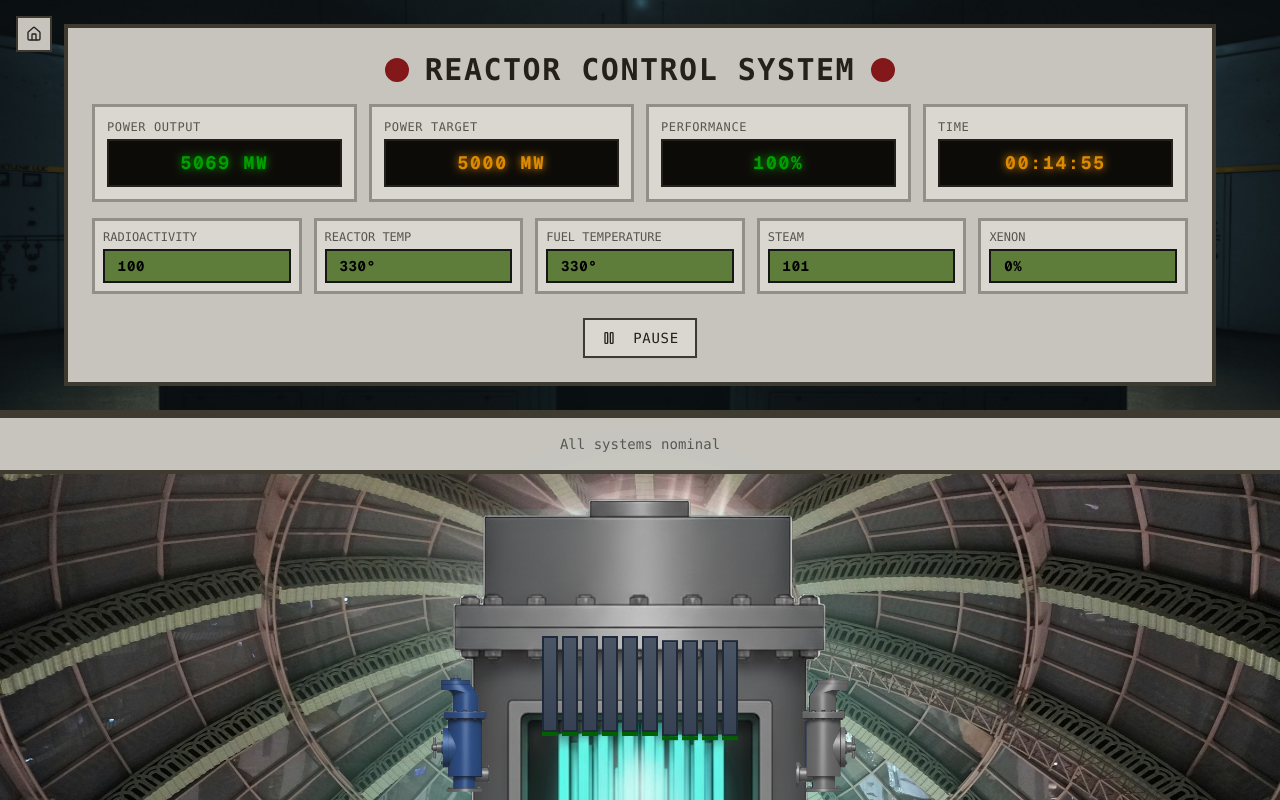
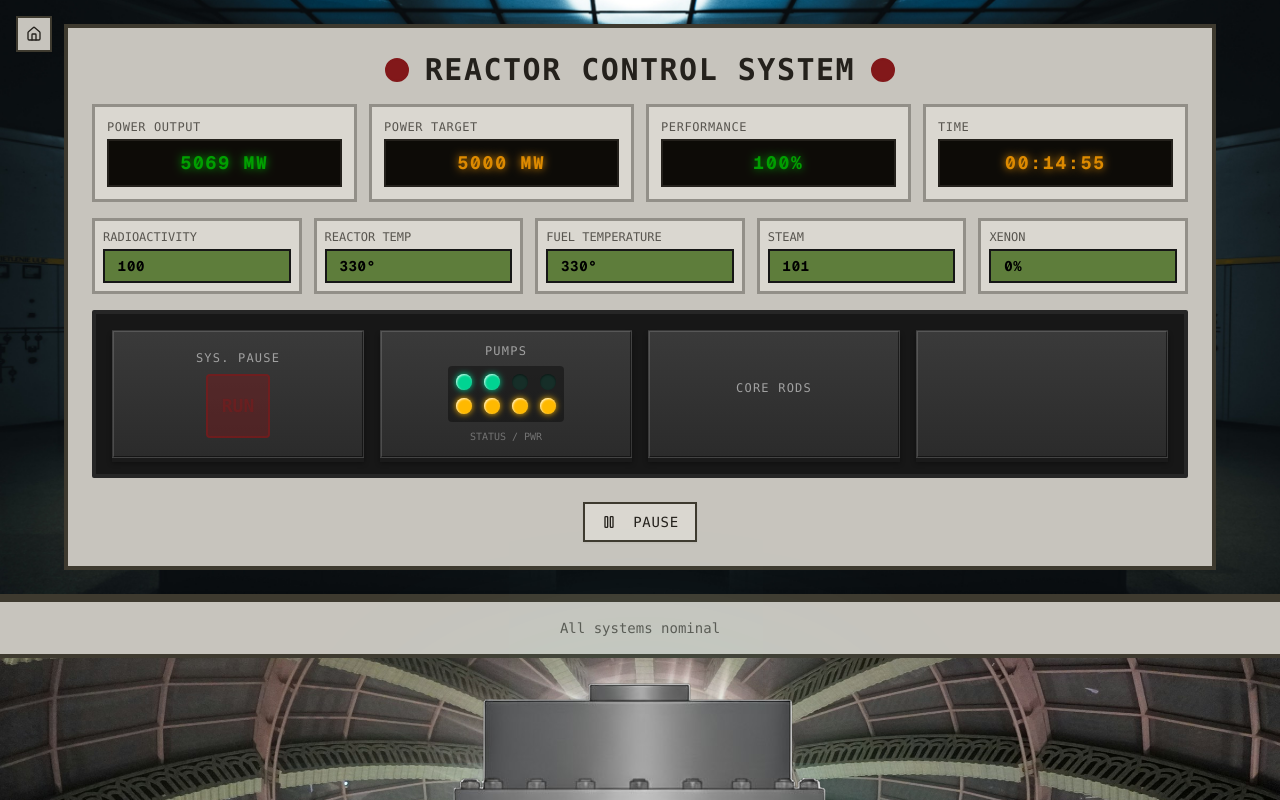
Before and after one commit to T-J-D-Cavey/RBMK_Nuclear_Reactor_Simulator, a Next.js app: page /game in a window 1280 px wide. Shown: the top 800 px of the page. Built offline with nearby package versions, Linux system fonts and the light colour scheme.

Commit message:
chore: sync main changes into Chernobyl_Game project
Update all files and assets from main branch.

#VERCEL_SKIP

Co-authored-by: Tim Cavey <112900862+T-J-D-Cavey@users.noreply.github.com>

```diff
--- a/app/globals.css
+++ b/app/globals.css
@@ -220,3 +220,46 @@
 .animate-border-flash {
   animation: border-flash 1s ease-in-out infinite;
 }
+
+
+
+
+  /* Buttons on the control panel */
+
+  /* 1980s Industrial Button - The "Unpressed" State */
+.btn-retro {
+  /* Slight gradient to look like plastic */
+  background: linear-gradient(to bottom, #3a3a3a, #2b2b2b);
+  /* The 3D Bevel effect */
+  box-shadow:
+    inset 1px 1px 0px rgba(255, 255, 255, 0.15), /* Top highlight */
+    inset -1px -1px 0px rgba(0, 0, 0, 0.5),      /* Bottom shadow */
+    0px 4px 0px #1a1a1a,                         /* Physical height (the side of the button) */
+    0px 5px 5px rgba(0, 0, 0, 0.4);              /* Drop shadow */
+  transition: all 0.1s ease;
+  position: relative;
+  top: 0;
+}
+
+/* The "Pressed" State */
+.btn-retro:active, .btn-retro.pressed {
+  box-shadow:
+    inset 2px 2px 5px rgba(0, 0, 0, 0.8), /* Deep inner shadow */
+    0px 0px 0px #1a1a1a;                  /* Remove height */
+  top: 4px; /* Physically move the button down */
+  background: #222;
+}
+
+/* LED / Incandescent Bulb Indicator */
+.retro-lamp {
+  border-radius: 50%;
+  box-shadow: inset 0 1px 2px rgba(0,0,0,0.5); /* socket shadow */
+  transition: all 0.3s ease;
+}
+
+/* When the lamp is ON */
+.retro-lamp.on {
+  box-shadow:
+    inset 1px 1px 2px rgba(255,255,255,0.8), /* Bulb highlight */
+    0 0 6px currentColor; /* Glow */
+}
--- a/components/control-panel.tsx
+++ b/components/control-panel.tsx
@@ -1,4 +1,6 @@
 "use client"
+
+import { useState } from "react"
 
 import type { GameState } from "@/lib/types"
 import { formatTime } from "@/lib/game-utils"
@@ -12,6 +14,12 @@ interface ControlPanelProps {
 }
 
 export default function ControlPanel({ gameState, onTogglePause }: ControlPanelProps) {
+  const [rodsModalOpen, setRodsModalOpen] = useState(false)
+  const [pumpsModalOpen, setPumpsModalOpen] = useState(false)
+  const [turbineModalOpen, setTurbineModalOpen] = useState(false)
+
+
+
   const powerTolerance = 0.1 // 10%
   const lowerBound = gameState.powerTarget * (1 - powerTolerance)
   const upperBound = gameState.powerTarget * (1 + powerTolerance)
@@ -139,6 +147,104 @@ export default function ControlPanel({ gameState, onTogglePause }: ControlPanelP
           </div>
         </div>
 
+
+
+
+        {/* Control panel buttons */}
+        <div className="grid grid-cols-2 md:grid-cols-4 gap-4 text-sm p-4 bg-neutral-900 rounded-lg border-4 border-neutral-800">
+
+              {/* --- 1. PAUSE BUTTON (State Dependent Color & Glow) --- */}
+              <button
+                onClick={onTogglePause}
+                className={`
+                  btn-retro w-full h-32 flex flex-col items-center justify-center rounded-md border border-white/5
+                  ${gameState.isPaused
+                    ? "shadow-[0_0_20px_rgba(220,38,38,0.6)] border-red-500/50" // External red glow when paused
+                    : ""
+                  }
+                `}
+              >
+                <div className="text-xs text-neutral-400 font-mono mb-2 tracking-widest uppercase">Sys. Pause</div>
+
+                {/* The Physical Light/Button Face */}
+                <div
+                  className={`
+                    w-16 h-16 rounded flex items-center justify-center transition-colors duration-200 border-2
+                    ${gameState.isPaused
+                      ? "bg-red-600 border-red-400 shadow-[inset_0_0_10px_rgba(0,0,0,0.2)]" // Lit state
+                      : "bg-red-900/40 border-red-900/60" // Dim state
+                    }
+                  `}
+                >
+                  <span className={`font-bold font-mono text-lg ${gameState.isPaused ? "text-white drop-shadow-md" : "text-red-900/50"}`}>
+                    {gameState.isPaused ? "HALT" : "RUN"}
+                  </span>
+                </div>
+              </button>
+
+
+              {/* --- 2. WATER PUMPS (Indicator Array) --- */}
+              <button
+                onClick={() => !gameState.isPaused && setPumpsModalOpen(true)}
+                disabled={gameState.isPaused}
+                className="btn-retro w-full h-32 flex flex-col items-center justify-between py-3 px-2 rounded-md border border-white/5 bg-neutral-800"
+              >
+                <div className="text-xs text-neutral-400 font-mono tracking-widest uppercase">Pumps</div>
+
+                {/* The Lamp Grid */}
+                <div className="grid grid-cols-4 gap-x-3 gap-y-2 p-2 bg-black/40 rounded inset-shadow">
+
+                  {gameState.waterPumps.map((pump, idx) => (
+                    <div key={idx} className="flex flex-col gap-2 items-center">
+                      {/* Top Row: Pump ON (Green/Emerald) */}
+                      <div
+                        className={`
+                          retro-lamp w-4 h-4 rounded-full
+                          ${pump.on
+                            ? "bg-emerald-400 text-emerald-400 on" // Bright/Glow
+                            : "bg-emerald-900/30" // Dim
+                          }
+                        `}
+                      />
+
+                      {/* Bottom Row: Pump POWERED (Amber/Yellow) */}
+                      <div
+                        className={`
+                          retro-lamp w-4 h-4 rounded-full
+                          ${pump.powered
+                            ? "bg-amber-400 text-amber-400 on"
+                            : "bg-amber-900/30"
+                          }
+                        `}
+                      />
+                    </div>
+                  ))}
+                </div>
+                <div className="text-[10px] text-neutral-500 font-mono">STATUS / PWR</div>
+              </button>
+
+
+              {/* --- 3. CONTROL RODS (Standard Industrial Button) --- */}
+              <button
+                onClick={() => !gameState.isPaused && setRodsModalOpen(true)}
+                disabled={gameState.isPaused}
+                className="btn-retro w-full h-32 flex flex-col items-center justify-center rounded-md border border-white/5 group"
+              >
+                <div className="text-xs text-neutral-400 font-mono mb-3 tracking-widest uppercase">Core Rods</div>
+
+              </button>
+
+
+              {/* --- 4. TURBINE (Toggle Switch Style) --- */}
+              <button
+                onClick={() => !gameState.isPaused && setTurbineModalOpen(true)}
+                disabled={gameState.isPaused}
+                className="btn-retro w-full h-32 flex flex-col items-center justify-center rounded-md border border-white/5 relative overflow-hidden"
+              >
+              </button>
+
+            </div>
+
          {/* Pause Button */}
          <div className="flex justify-center pt-2">
            <Button
```
Lines whose indentation alone changed are shown as unchanged.
